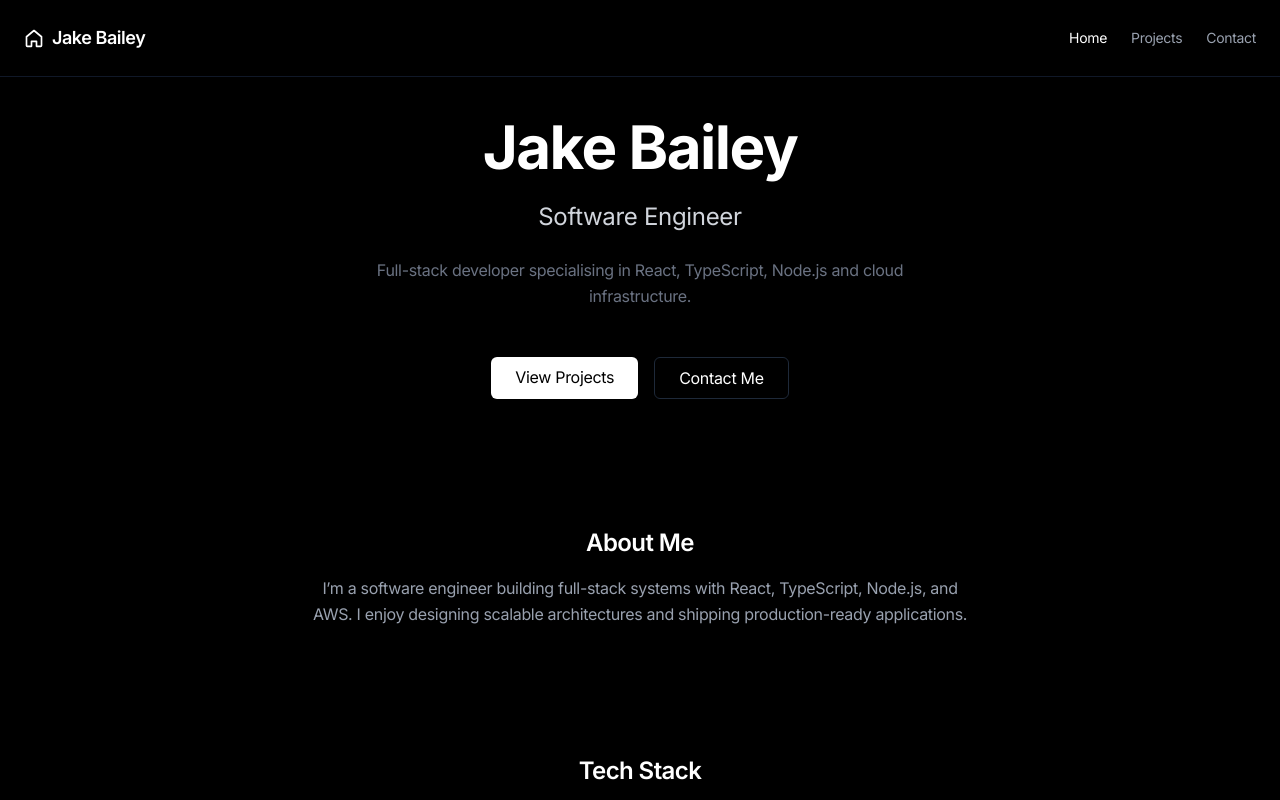
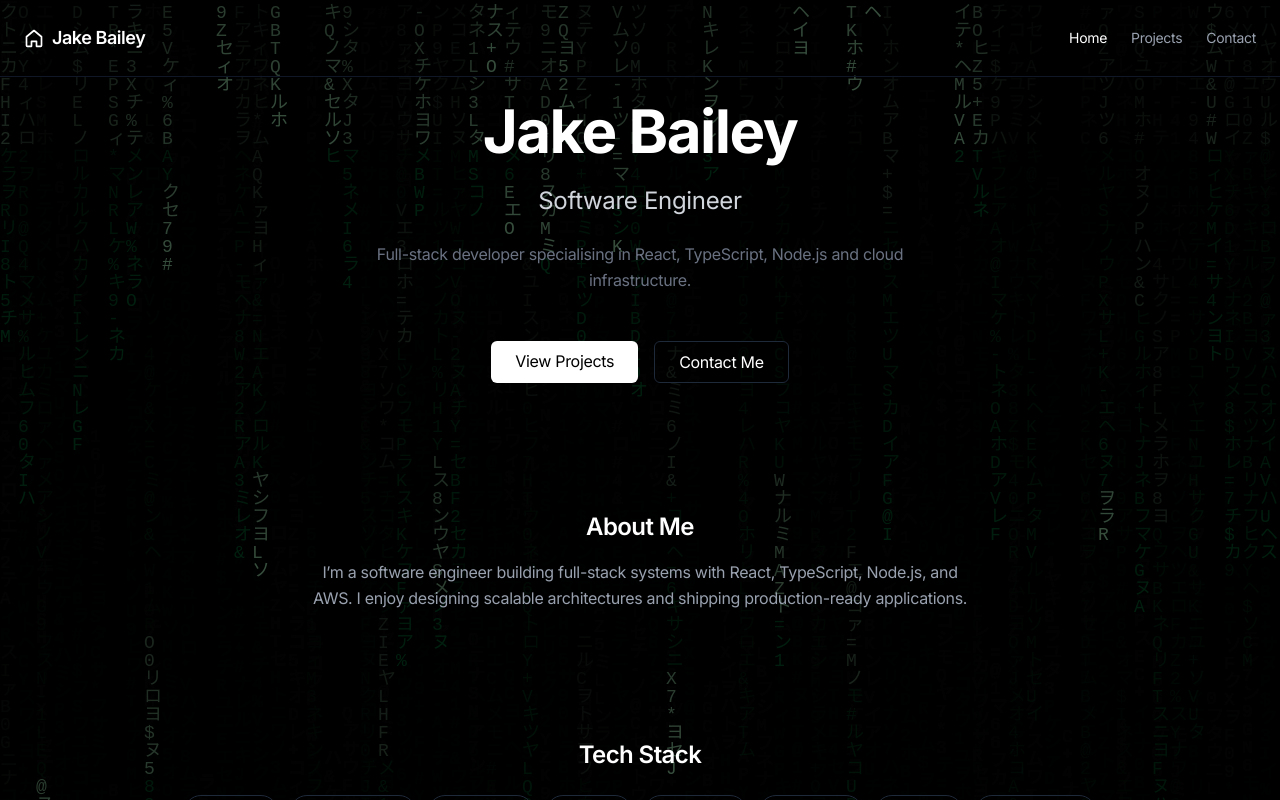
Before and after one commit to Bailsby/portfolio-site, a React (Vite) app: page / in a window 1280 px wide. Shown: the top 800 px of the page. Built offline with nearby package versions, Linux system fonts and the light colour scheme.

Commit message:
Added matrix style background

```diff
--- /dev/null
+++ b/src/components/MatrixBackground.tsx
@@ -0,0 +1,110 @@
+import { useEffect, useRef } from "react";
+
+export default function MatrixBackground() {
+  const canvasRef = useRef<HTMLCanvasElement | null>(null);
+
+  useEffect(() => {
+    const canvas = canvasRef.current;
+    if (!canvas) return;
+
+    const ctx = canvas.getContext("2d");
+    if (!ctx) return;
+
+    const letters =
+      "アァイィウエオカキクケコサシスセソ" +
+      "タチツテトナニヌネノハヒフヘホ" +
+      "マミムメモヤユヨラリルレロワヲン" +
+      "0123456789ABCDEFGHIJKLMNOPQRSTUVWXYZ" +
+      "@#$%&*+=-";
+
+    const fontSize = 18;
+
+    let drops: number[] = [];
+    let headOpacity: number[] = [];
+
+    function resize() {
+      if (!canvas) return;
+
+      canvas.width = window.innerWidth;
+      canvas.height = window.innerHeight;
+
+      const cols = Math.max(1, Math.floor(canvas.width / fontSize));
+
+      drops = Array.from({ length: cols }, () =>
+        Math.random() * (canvas.height / fontSize)
+      );
+
+      headOpacity = Array.from({ length: cols }, () => 1);
+    }
+
+    function draw() {
+      if (!ctx || !canvas) return;
+
+      // fade trail
+      ctx.fillStyle = "rgba(0, 0, 0, 0.06)";
+      ctx.fillRect(0, 0, canvas.width, canvas.height);
+
+      ctx.font = `${fontSize}px monospace`;
+
+      for (let i = 0; i < drops.length; i++) {
+        const text =
+          letters[Math.floor(Math.random() * letters.length)];
+
+        const x = i * fontSize;
+        const y = drops[i] * fontSize;
+
+        // occasionally promote a new "head"
+        const isNewHead = Math.random() > 0.98;
+        if (isNewHead) {
+          headOpacity[i] = 1;
+        }
+
+        // brightness system
+        if (headOpacity[i] > 0.8) {
+          ctx.fillStyle = "rgba(180, 255, 200, 1)"; // bright head
+        } else if (headOpacity[i] > 0.4) {
+          ctx.fillStyle = "rgba(0, 255, 120, 0.4)"; // mid trail
+        } else {
+          ctx.fillStyle = "rgba(0, 255, 120, 0.15)"; // fade trail
+        }
+
+        ctx.fillText(text, x, y);
+
+        // fade head over time
+        headOpacity[i] *= 0.97;
+
+        // reset column when off-screen
+        if (y > canvas.height && Math.random() > 0.975) {
+          drops[i] = 0;
+          headOpacity[i] = 1;
+        }
+
+        drops[i]++;
+      }
+    }
+
+    resize();
+    window.addEventListener("resize", resize);
+
+    const interval = setInterval(draw, 70);
+
+    return () => {
+      clearInterval(interval);
+      window.removeEventListener("resize", resize);
+    };
+  }, []);
+
+  return (
+    <canvas
+      ref={canvasRef}
+      style={{
+        position: "fixed",
+        inset: 0,
+        pointerEvents: "none",
+        zIndex: 0,
+        opacity: 0.3,
+        filter: "blur(0.6px)",
+      }}
+    />
+  );
+}
--- a/src/components/Navbar.tsx
+++ b/src/components/Navbar.tsx
@@ -11,7 +11,7 @@ export default function Navbar() {
     }`;
 
   return (
-    <nav className="flex items-center justify-between px-6 py-6 border-b border-gray-900">
+    <nav className="relative z-50 flex items-center justify-between p-6 border-b border-gray-900">
 
       {/* Logo / Brand */}
       <Link
--- a/src/layouts/RootLayout.tsx
+++ b/src/layouts/RootLayout.tsx
@@ -1,19 +1,23 @@
 import { Outlet } from "react-router-dom";
 import Navbar from "../components/Navbar";
+import MatrixBackground from "../components/MatrixBackground";
 
 export default function RootLayout() {
   return (
     <div className="min-h-screen bg-black text-white relative overflow-hidden">
 
-      {/* ambient background glow */}
-      <div className="absolute inset-0 -z-10">
-        <div className="absolute top-[-250px] left-1/2 -translate-x-1/2 w-[700px] h-[700px] bg-purple-500/20 blur-[140px] rounded-full" />
-        <div className="absolute bottom-[-250px] right-[-150px] w-[600px] h-[600px] bg-blue-500/10 blur-[140px] rounded-full" />
+      {/* Matrix background */}
+      <MatrixBackground />
+
+      {/* glow layer */}
+      <div className="absolute inset-0 -z-20">
+        <div className="absolute top-[-200px] left-1/2 -translate-x-1/2 w-[600px] h-[600px] bg-purple-500/20 blur-[120px] rounded-full" />
+        <div className="absolute bottom-[-200px] right-[-100px] w-[500px] h-[500px] bg-blue-500/10 blur-[120px] rounded-full" />
       </div>
 
       <Navbar />
 
-      <main className="max-w-5xl mx-auto px-6 py-10">
+      <main className="max-w-5xl mx-auto p-6 relative z-10">
         <Outlet />
       </main>
     </div>
```
